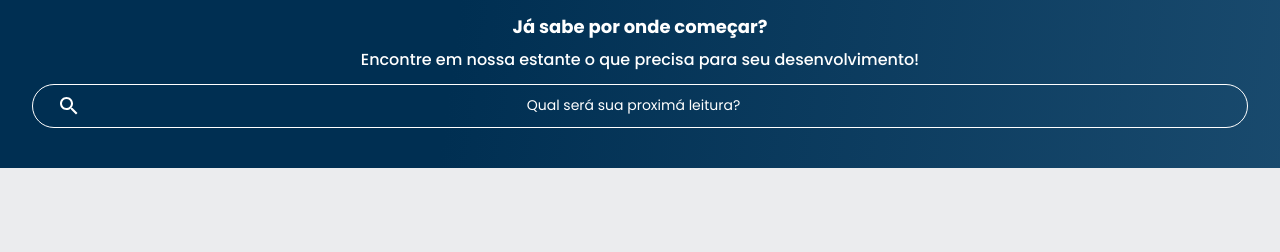
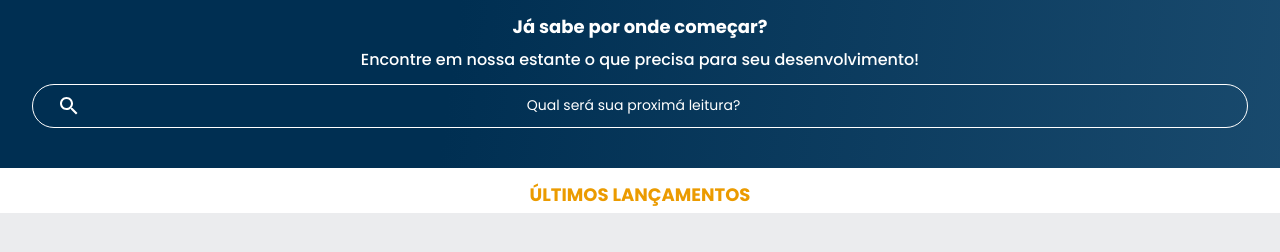
Before and after one commit to varMatheus/Alura-Books, a plain HTML site: page index.html in a window 1280 px wide. Shown: the part 94-346 px from the top of the page. Drawn offline with Linux system fonts and the light colour scheme.

Commit message:
Iniciada criação do carrossel da pagina

```diff
--- a/index.html
+++ b/index.html
@@ -51,5 +51,8 @@
         <p class="banner__texto">Encontre em nossa estante o que precisa para seu desenvolvimento!</p>
         <input type="search" class="banner__pesquisa" placeholder="Qual será sua proximá leitura?">
     </section>
+    <section class="carrosel">
+        <h2 class="carrosel__titulo">Últimos lançamentos</h2>
+    </section>
 </body>
 </html>
--- /dev/null
+++ b/styles/carrosel.css
@@ -0,0 +1,9 @@
+.carrosel__titulo {
+    color: var(--amarelo);
+    background-color: var(--branco);
+    text-align: center;
+    text-transform: uppercase;
+    font-size: 18px;
+    font-weight: 700;
+    padding: 1em 0 0.5em 0;
+}
--- a/styles/style.css
+++ b/styles/style.css
@@ -1,5 +1,6 @@
 @import url("header.css");
 @import url("banner.css");
+@import url("carrosel.css");
 
 :root  {
     --cor-de-fundo: #EBECEE;
```
